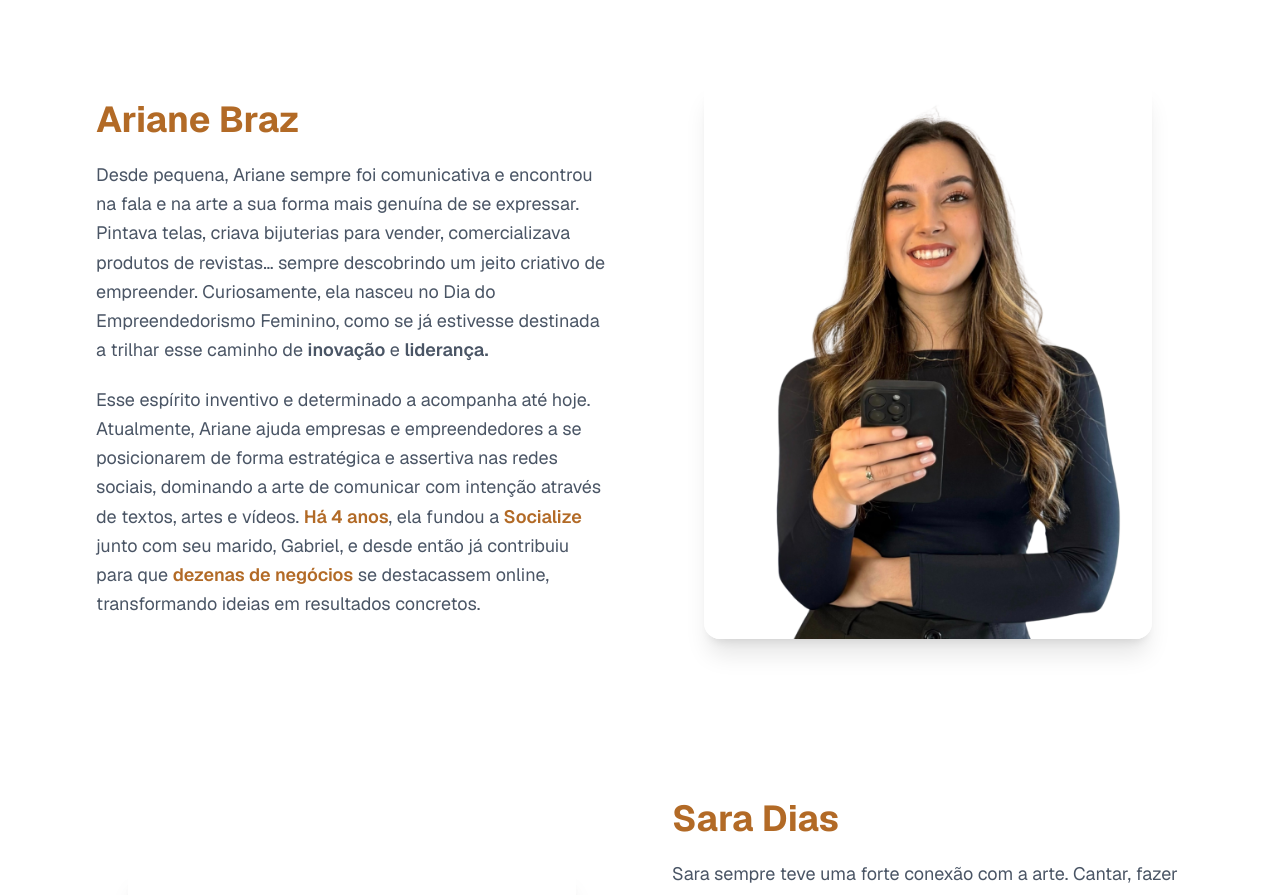
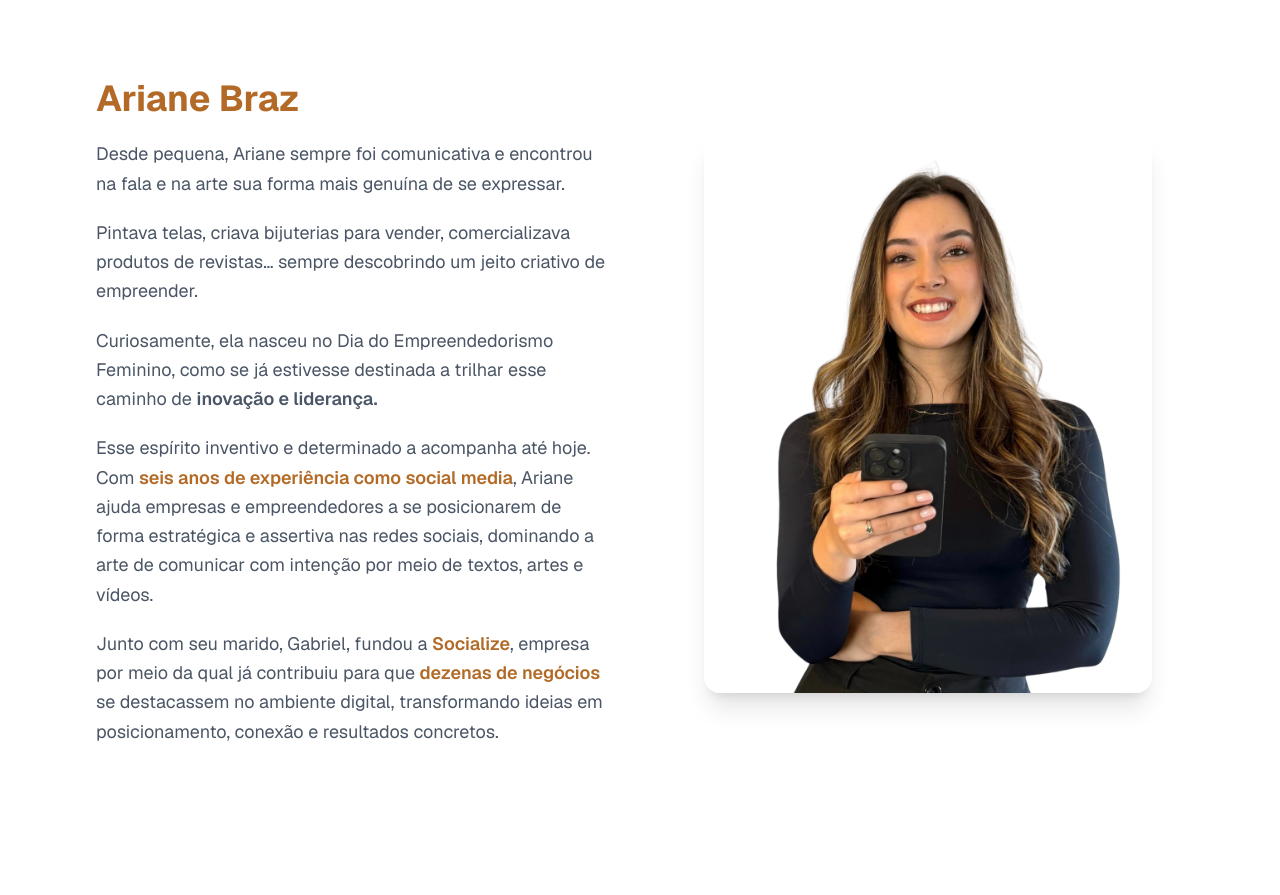
Before and after one commit to DaviGDias/minhajornadasocialmedia, a Next.js app: page / in a window 1280 px wide. Shown: the part 5380-6275 px from the top of the page. Built offline with nearby package versions, Linux system fonts and the light colour scheme.

Commit message:
feat: atualiza bio da Ariane Braz

```diff
--- a/src/app/page.tsx
+++ b/src/app/page.tsx
@@ -824,33 +824,26 @@ export default function Home() {
                 Ariane Braz
               </h2>
               <p className="text-lg leading-relaxed text-gray-600">
-                Desde pequena, Ariane sempre foi comunicativa e encontrou na
-                fala e na arte a sua forma mais genuína de se expressar. Pintava
-                telas, criava bijuterias para vender, comercializava produtos de
-                revistas… sempre descobrindo um jeito criativo de empreender.
-                Curiosamente, ela nasceu no Dia do Empreendedorismo Feminino,
-                como se já estivesse destinada a trilhar esse caminho de{" "}
-                <span className="font-semibold">inovação</span> e{" "}
-                <span className="font-semibold">liderança.</span>
+                Desde pequena, Ariane sempre foi comunicativa e encontrou na fala e na arte sua forma mais genuína de se expressar.
               </p>
               <p className="text-lg leading-relaxed text-gray-600">
-                Esse espírito inventivo e determinado a acompanha até hoje.
-                Atualmente, Ariane ajuda empresas e empreendedores a se
-                posicionarem de forma estratégica e assertiva nas redes sociais,
-                dominando a arte de comunicar com intenção através de textos,
-                artes e vídeos.{" "}
-                <span className="font-semibold text-[#b26a26]">
-                  Há 4 anos
-                </span>
-                , ela fundou a{" "}
-                <span className="font-semibold text-[#b26a26]">Socialize</span>{" "}
-                junto com seu marido, Gabriel, e desde então já contribuiu para
-                que{" "}
-                <span className="font-semibold text-[#b26a26]">
-                  dezenas de negócios
-                </span>{" "}
-                se destacassem online, transformando ideias em resultados
-                concretos.
+                Pintava telas, criava bijuterias para vender, comercializava produtos de revistas… sempre descobrindo um jeito criativo de empreender.
+              </p>
+              <p className="text-lg leading-relaxed text-gray-600">
+                Curiosamente, ela nasceu no Dia do Empreendedorismo Feminino, como se já estivesse destinada a trilhar esse caminho de{" "}
+                <span className="font-semibold">inovação e liderança.</span>
+              </p>
+              <p className="text-lg leading-relaxed text-gray-600">
+                Esse espírito inventivo e determinado a acompanha até hoje. Com{" "}
+                <span className="font-semibold text-[#b26a26]">seis anos de experiência como social media</span>
+                , Ariane ajuda empresas e empreendedores a se posicionarem de forma estratégica e assertiva nas redes sociais, dominando a arte de comunicar com intenção por meio de textos, artes e vídeos.
+              </p>
+              <p className="text-lg leading-relaxed text-gray-600">
+                Junto com seu marido, Gabriel, fundou a{" "}
+                <span className="font-semibold text-[#b26a26]">Socialize</span>
+                , empresa por meio da qual já contribuiu para que{" "}
+                <span className="font-semibold text-[#b26a26]">dezenas de negócios</span>{" "}
+                se destacassem no ambiente digital, transformando ideias em posicionamento, conexão e resultados concretos.
               </p>
             </Reveal>
             <Reveal
```
